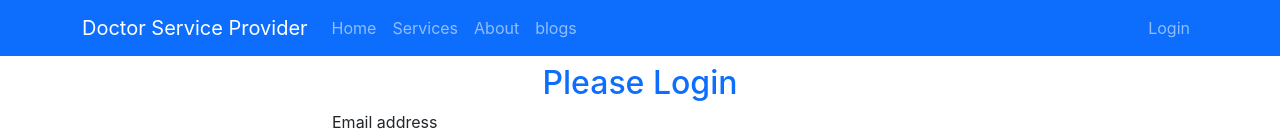
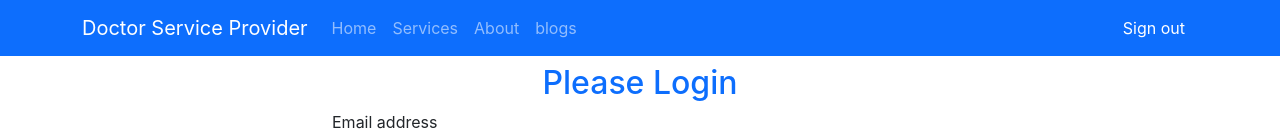
Before and after one commit to ARIF-630419/Doctor-Service-provider, a React (Create React App) app: page /login in a window 1280 px wide. Shown: the top 140 px of the page. Built offline with nearby package versions, Linux system fonts and the light colour scheme; no server answers; sample sign-in values are in the browser's storage.

Commit message:
private route setup

```diff
--- a/src/App.js
+++ b/src/App.js
@@ -8,6 +8,7 @@ import NotFound from './pages/Shared/NotFound/NotFound';
 import Login from './pages/Login/Login/Login';
 import CheckOut from './pages/CheckOut/CheckOut';
 import Register from './pages/Login/Register/Register';
+import RequireAuth from './pages/Login/RequireAuth/RequireAuth';
 
 function App() {
   return (
@@ -18,7 +19,11 @@ function App() {
         <Route path='/home' element={<Home></Home>}></Route>
         <Route path='/about' element={<About></About>}
         ></Route>
-        <Route path='/checkout' element={<CheckOut></CheckOut>}></Route>
+        <Route path='/checkout' element={
+          <RequireAuth>
+            <CheckOut></CheckOut>
+          </RequireAuth>
+        }></Route>
         <Route path='/blogs' element={<Blogs></Blogs>}></Route>
         <Route path='/login' element={<Login></Login>}></Route>
         <Route path='/register' element={<Register></Register>}></Route>
--- a/src/pages/Login/Login/Login.js
+++ b/src/pages/Login/Login/Login.js
@@ -1,7 +1,7 @@
 import React, { useRef } from 'react';
 import { Button, Form } from 'react-bootstrap';
 import { useSignInWithEmailAndPassword } from 'react-firebase-hooks/auth';
-import { Link, useNavigate } from 'react-router-dom';
+import { Link, useLocation, useNavigate } from 'react-router-dom';
 import auth from '../../../firebase.init';
 const Login = () => {
     const [
@@ -14,6 +14,8 @@ const Login = () => {
     const emailRef = useRef('');
     const passwordRef = useRef('');
     const navigate = useNavigate();
+    const location = useLocation();
+    let from = location.state?.from?.pathname || "/";
 
     const handelSubmit = event => {
         event.preventDefault();
@@ -22,7 +24,7 @@ const Login = () => {
         signInWithEmailAndPassword(email, password);
     }
     if (user) {
-        navigate("/home");
+        navigate(from, { replace: true });
     }
     const navigateRegister = event => {
         navigate("/register");
--- a/src/pages/Login/RequireAuth/RequireAuth.js
+++ b/src/pages/Login/RequireAuth/RequireAuth.js
@@ -1,10 +1,10 @@
-import { AuthCredential } from 'firebase/auth';
 import React from 'react';
 import { useAuthState } from 'react-firebase-hooks/auth';
 import { Navigate, useLocation } from 'react-router-dom';
+import auth from '../../../firebase.init';
 
 const RequireAuth = ({ children }) => {
-    const [user] = useAuthState(AuthCredential);
+    const [user] = useAuthState(auth);
     const location = useLocation();
     if (!user) {
         return <Navigate to="/login" state={{ from: location }} replace />;
--- a/src/pages/Shared/Header/Header.js
+++ b/src/pages/Shared/Header/Header.js
@@ -1,7 +1,15 @@
+import { signOut } from 'firebase/auth';
 import React from 'react';
 import { Container, Nav, Navbar } from 'react-bootstrap';
+import { useAuthState } from 'react-firebase-hooks/auth';
 import { Link } from 'react-router-dom';
+import auth from '../../../firebase.init';
 const Header = () => {
+    const [user] = useAuthState(auth);
+
+    const handelSignOut = () => {
+        signOut(auth);
+    }
     return (
         <>
             <Navbar collapseOnSelect expand="lg" sticky='top' bg="primary" variant="dark">
@@ -17,9 +25,11 @@ const Header = () => {
 
                         </Nav>
                         <Nav>
-                            <Nav.Link as={Link} to="/login">
-                                Login
-                            </Nav.Link>
+                            {
+                                user ? <button className='btn btn-link text-white text-decoration-none ' onClick={handelSignOut}>Sign out</button > : <Nav.Link as={Link} to="/login">
+                                    Login
+                                </Nav.Link>
+                            }
                         </Nav>
                     </Navbar.Collapse>
                 </Container>
```
